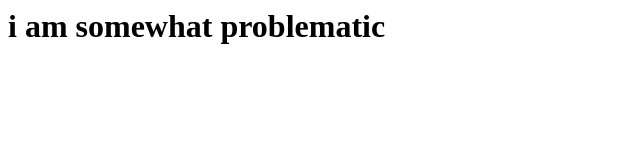
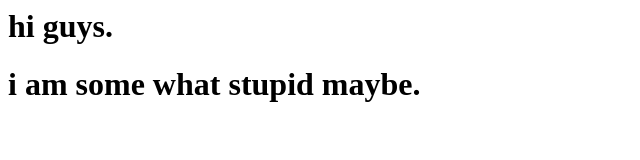
Before and after one commit to msblight1/msblight1.github.io, a plain HTML site: page site/index.html in a window 1280 px wide. Shown: the whole page, without its empty margins (0-640 px from the left). Drawn offline with Linux system fonts and the light colour scheme.

Commit message:
i am very much stupid

```diff
--- a/site/index.html
+++ b/site/index.html
@@ -3,6 +3,7 @@
     <title>my website</title>
 </head>
     <body>
-<h1>i am somewhat problematic</h1>
+        <h1>hi guys.</h1>
+        <h1> i am some what stupid maybe.</h1>
     </body>
 </html>
```
